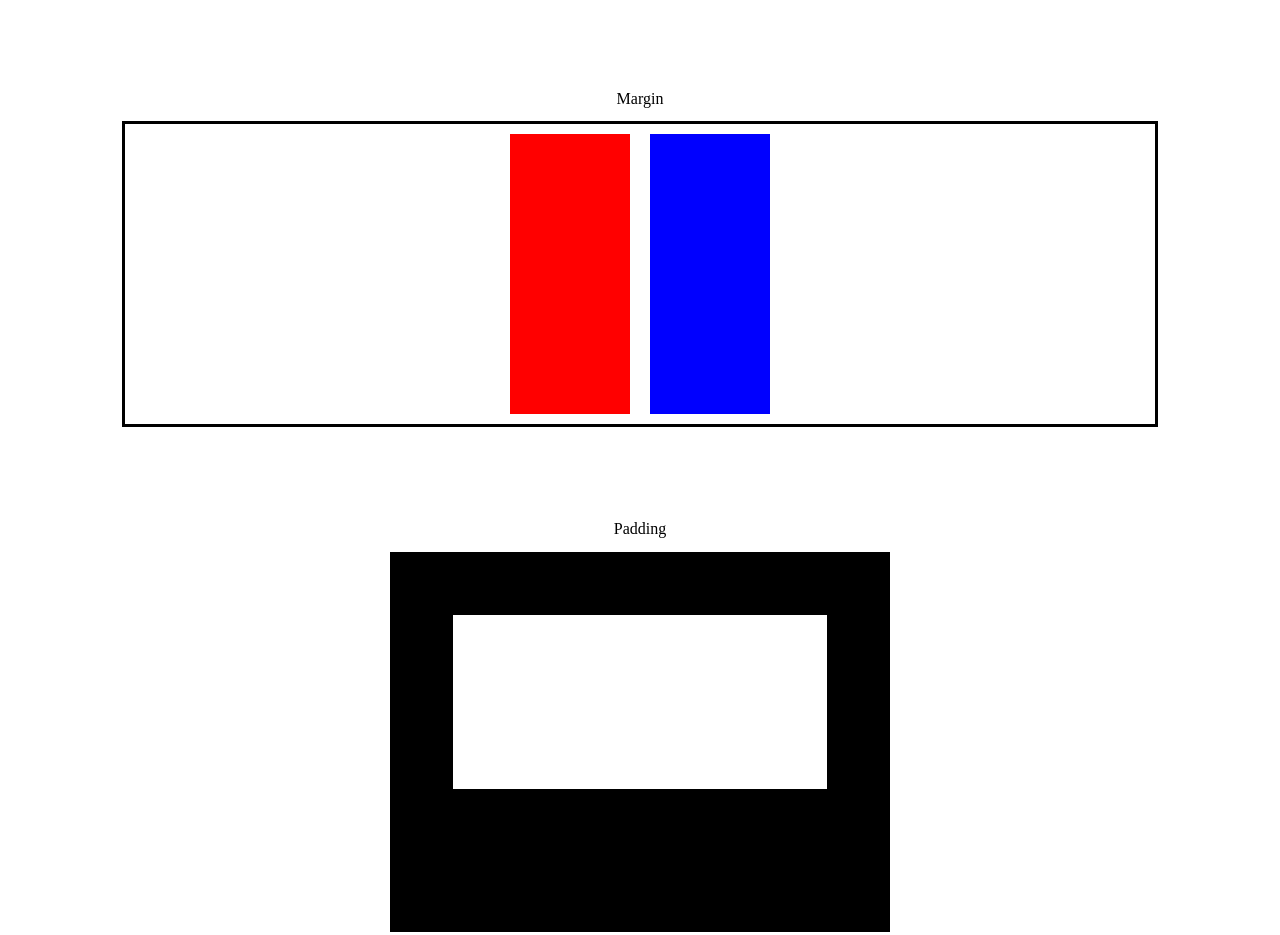
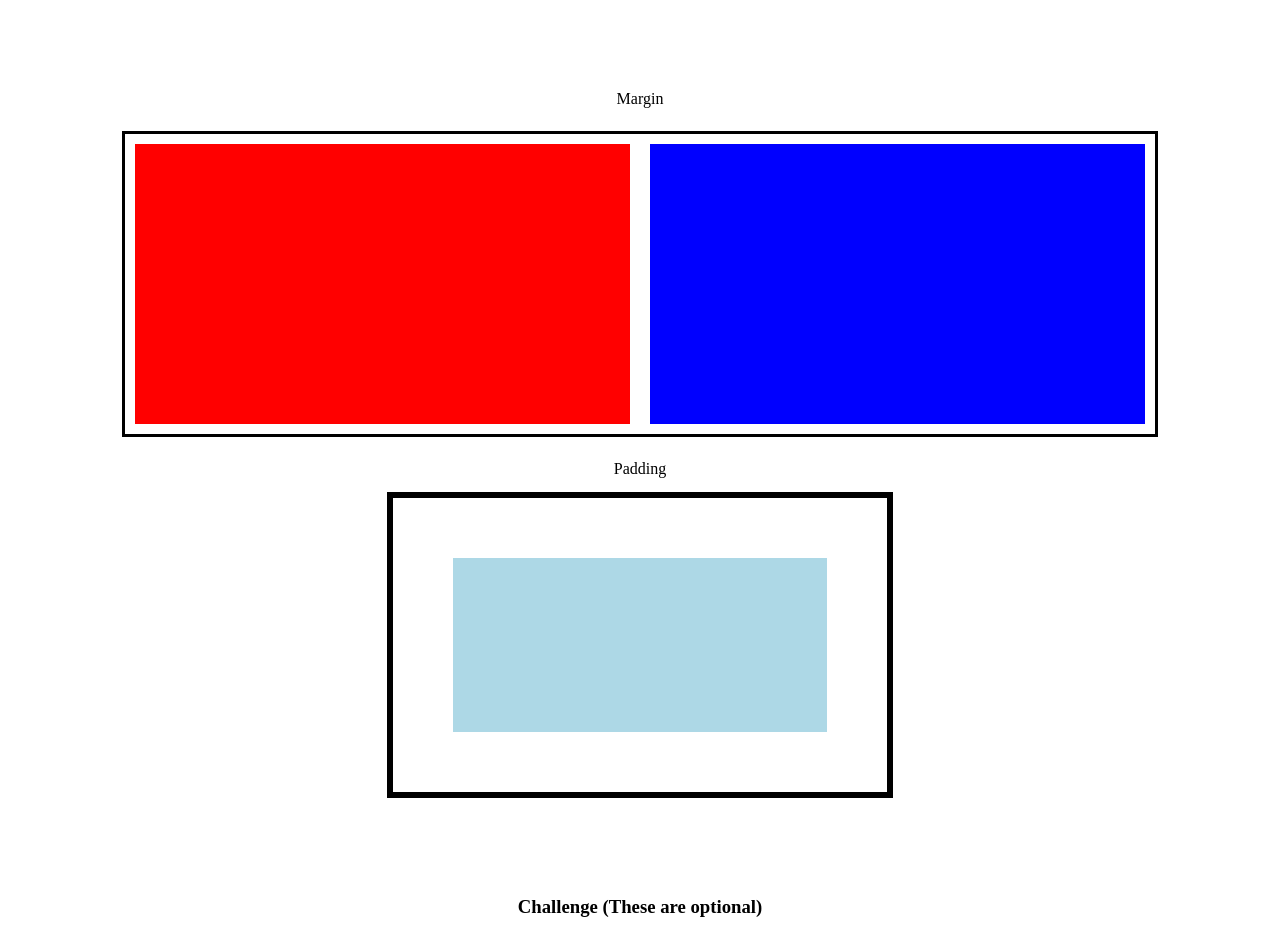
Before and after one commit to fullstack-decal-fa22/hw2-vzliu, a plain HTML site: page index.html in a window 1280 px wide. Shown: the part 2231-3166 px from the top of the page. Drawn offline with Linux system fonts and the light colour scheme.

Commit message:
finished i think

```diff
--- a/index.html
+++ b/index.html
@@ -58,7 +58,7 @@
     </div>
 
     <h2>Padding</h2>
-    <div class="flag3 black">
+    <div class="flag black">
       <div class="flag padding-container"></div>
     </div>
 
--- a/styles.css
+++ b/styles.css
@@ -196,6 +196,7 @@ div.twovert {
   margin-bottom: 5rem;
   display: flex;
   justify-content: center;
+  margin: 10px;
 }
 
 /* For margin practice */
@@ -203,26 +204,24 @@ div.twovert {
   background-color: red;
   /* TODO */
   margin: 10px;
-  padding: 60px;
+  width: 50%;
 }
 
 .flag2 {
   background-color: blue;
   /* TODO */
   margin: 10px;
-  padding: 60px;
+  width: 50%;
 }
 
-.flag3 {
-  background-color: black;
-  /* TODO */
-}
+
 /* For padding practice */
-.padding-container {
+div.padding-container {
   box-sizing: border-box;
   background-color: lightblue;
   background-clip: content-box, padding-box;
   /* TODO */
+  width: 100%;
   padding: 60px;
 }
 
```
